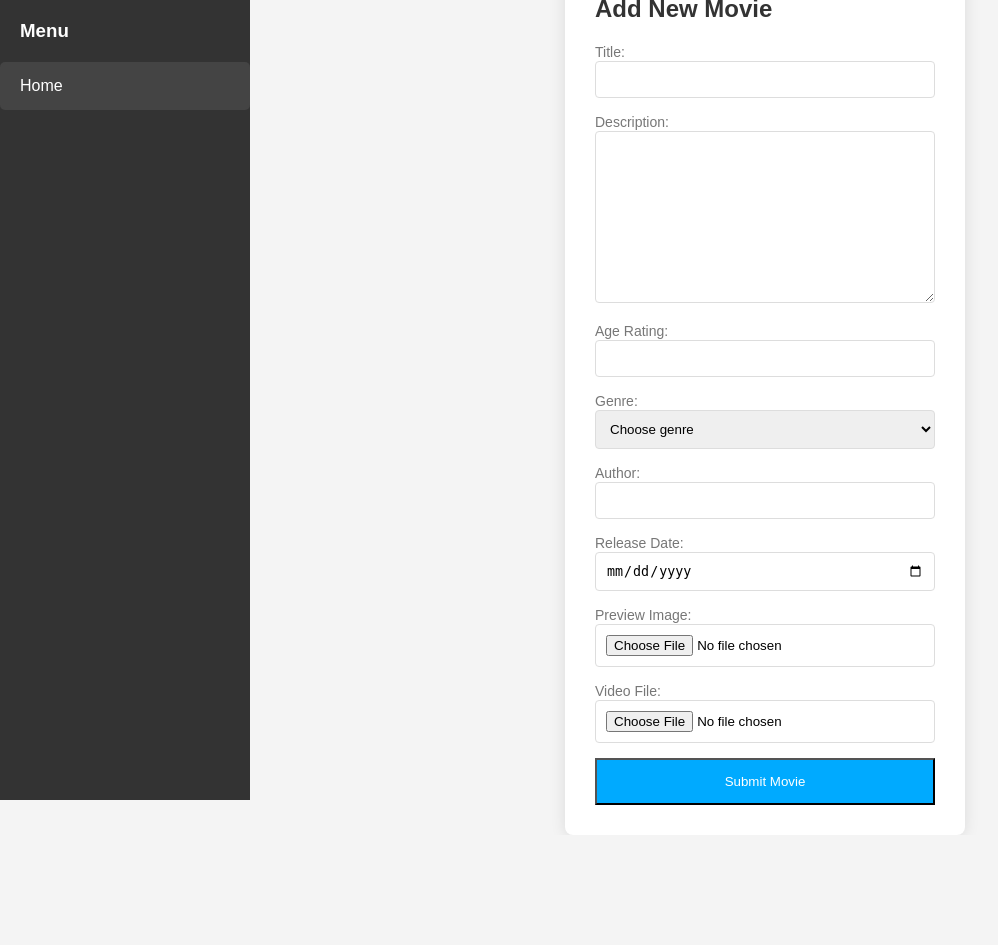
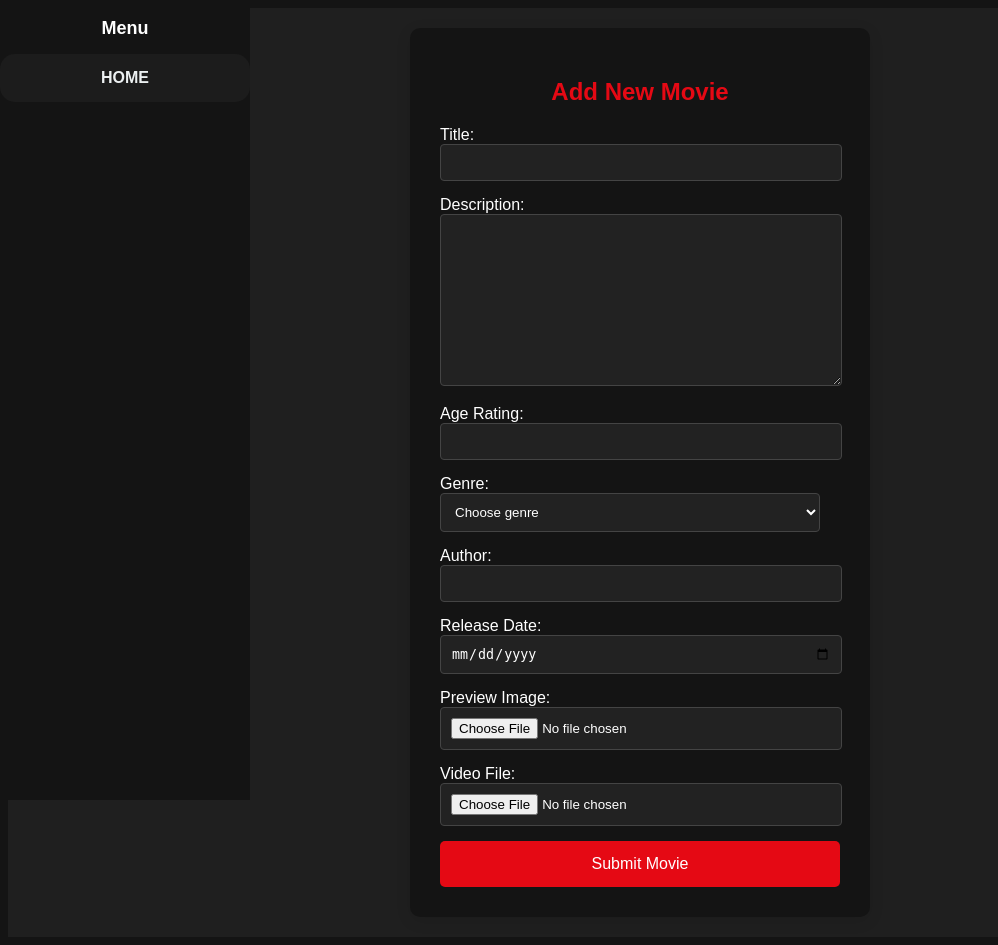
Before and after one commit to Selliks/MovieWatching-v2.0, a Django app: page /profile/add-movie/ in a window 1280 px wide. Shown: the whole page, without its empty margins (0-998 px from the left). Before the commit the page ends 805 px from the top, so only its background shows below. Run offline with Django 5.2, Linux system fonts and the light colour scheme; the visitor is signed in with stand-in values (Sample User, id 1); data that the repository does not hold is empty.

Commit message:
FINALLY VERSION: Fixed bugs with scrolling, renovated design and added enjoying.

```diff
--- a/main/static/css/movie_detail.css
+++ b/main/static/css/movie_detail.css
@@ -4,7 +4,7 @@ body {
 
 
 .movie-detail-container {
-    background-color: #141414;
+    background-color: #1f1f1f;
     display: flex;
     padding: 20px;
 }
--- a/main/static/css/profile/add_movie.css
+++ b/main/static/css/profile/add_movie.css
@@ -1,77 +1,92 @@
-* {
-    margin: 0;
-    padding: 0;
-    box-sizing: border-box;
-}
+/* Обновленный стиль для страницы Add Movie */
 
 body {
+    background-color: #141414;
     font-family: 'Arial', sans-serif;
-    background-color: #f4f4f4;
-    display: flex;
-    justify-content: center;
-    align-items: center;
-    height: 100vh;
 }
 
 .main-container {
     display: flex;
-    width: 100%;
-    height: 100vh;
+    min-height: 100vh; /* Минимальная высота — вся высота экрана */
 }
 
 .menu {
-    width: 250px;
-    background-color: #333; /* Цвет фона меню */
-    color: #fff; /* Цвет текста меню */
+    position: fixed;
+    top: 0;
+    left: 0;
+    height: 100vh; /* Занимает всю высоту экрана */
+    width: 250px; /* Фиксированная ширина */
+    background-color: #141414; /* Цвет фона */
+    overflow-y: auto; /* Если меню будет длиннее экрана, добавит прокрутку */
 }
 
 .menu h3 {
-    padding: 20px; /* Отступы сверху и снизу заголовка меню */
+    color: white;
+    text-align: center;
+    font-size: 18px;
+    margin-bottom: 15px;
+}
+
+.menu-btn {
+    display: block;
+    width: 100%;
+    background-color: #1c1c1c;
+    color: #ecf0f1;
+    padding: 15px 0;
+    border: none;
+    text-align: center;
+    font-size: 16px;
+    font-weight: bolder;
+    cursor: pointer;
+    border-radius: 15px;
+    text-transform: uppercase;
+    text-decoration: none;
+    transition: background-color 0.3s, transform 0.3s ease, box-shadow 0.3s ease;
+}
+
+.menu-btn:hover, .menu-btn:focus {
+    background-color: #e50914;
+    transform: scale(1.05);
+    box-shadow: 0 4px 10px rgba(0, 0, 0, 0.2);
 }
 
 .menu ul {
-    list-style-type: none; /* Убираем маркеры списка */
+    width: 100%;
+    list-style: none;
+    padding: 0;
+    margin: 0;
+    display: flex;
+    flex-direction: column;
+    align-items: center;
 }
 
 .menu li {
-    margin-bottom: 10px; /* Отступ между пунктами меню */
-}
-
-.menu-btn {
-    display: block; /* Делаем ссылку блочным элементом */
-    padding: 15px 20px; /* Отступы внутри кнопки */
-    color: white; /* Цвет текста кнопки */
-    text-decoration: none; /* Убираем подчеркивание */
-    background-color: #444; /* Цвет фона кнопки */
-    border-radius: 5px; /* Закругленные углы для кнопки */
-    transition: background-color 0.3s ease, transform 0.3s ease; /* Плавные переходы */
-}
-
-.menu-btn:hover {
-    background-color: #555; /* Цвет фона при наведении на кнопку */
-    transform: scale(1.05); /* Увеличение кнопки при наведении */
+    width: 100%;
 }
 
 .content {
     flex: 1;
+    padding: 20px;
     display: flex;
     justify-content: center;
-    align-items: center;
-    padding: 20px;
+    align-items: flex-start;
+    background-color: #1f1f1f;
 }
 
 .form-container {
-    background-color: #fff;
+    background-color: #141414;
     padding: 30px;
-    border-radius: 8px;
-    box-shadow: 0 2px 15px rgba(0, 0, 0, 0.1);
+    border-radius: 10px;
+    box-shadow: 0 4px 15px rgba(0, 0, 0, 0.1);
     width: 100%;
     max-width: 400px;
+    color: white;
 }
 
 h2 {
     margin-bottom: 20px;
-    color: #333;
+    color: #e50914;
+    text-align: center;
 }
 
 .input-group {
@@ -79,32 +94,51 @@ h2 {
 }
 
 .input-group label {
-    font-size: 14px;
-    color: #777;
+    width: 100%;
+    text-align: left;
+    padding-left: 0;
+    margin-left: 0;
 }
 
 .input-group input,
 .input-group select,
 .input-group textarea {
-    width: 100%;
+    width: calc(100% - 20px);
     padding: 10px;
-    border: 1px solid #ddd;
+    border: 1px solid #444;
     border-radius: 4px;
+    background-color: #222;
+    color: white;
+    margin-left: 0;
 }
 
 .input-group input:focus,
 .input-group select:focus,
 .input-group textarea:focus {
-    border-color: #00aaff; /* Цвет рамки при фокусе */
+    border-color: #e50914;
+    outline: none;
 }
 
 .btn {
     width: 100%;
     padding: 14px;
-    background-color: #00aaff; /* Цвет фона кнопки отправки */
-    color: #fff; /* Цвет текста кнопки отправки */
+    background-color: #e50914;
+    color: #fff;
+    border: none;
+    border-radius: 5px;
+    font-size: 16px;
+    cursor: pointer;
+    transition: background-color 0.3s ease, transform 0.3s ease;
 }
 
 .btn:hover {
-   background-color: #0088cc; /* Цвет фона при наведении на кнопку отправки */
+    background-color: #d40813;
+    transform: scale(1.05);
 }
+
+#image-preview {
+    display: none;
+    width: 200px;
+    margin-top: 10px;
+    border-radius: 5px;
+}
--- a/main/static/css/showcase.css
+++ b/main/static/css/showcase.css
@@ -4,7 +4,7 @@ body {
 
 .main-container {
     display: flex;
-    height: 100vh;
+    min-height: 100vh;
 }
 
 .menu {
--- a/templates/profile/add_movie.html
+++ b/templates/profile/add_movie.html
@@ -18,7 +18,7 @@
         <div class="content">
             <div class="form-container">
                 <h2>Add New Movie</h2>
-                <form method="post" enctype="multipart/form-data"> <!-- Убедитесь, что enctype установлен -->
+                <form method="post" enctype="multipart/form-data">
                     {% csrf_token %}
 
                     {% if form.errors %}
```
Also changed, not shown: templates/showcase.html (+20 -7 lines).
